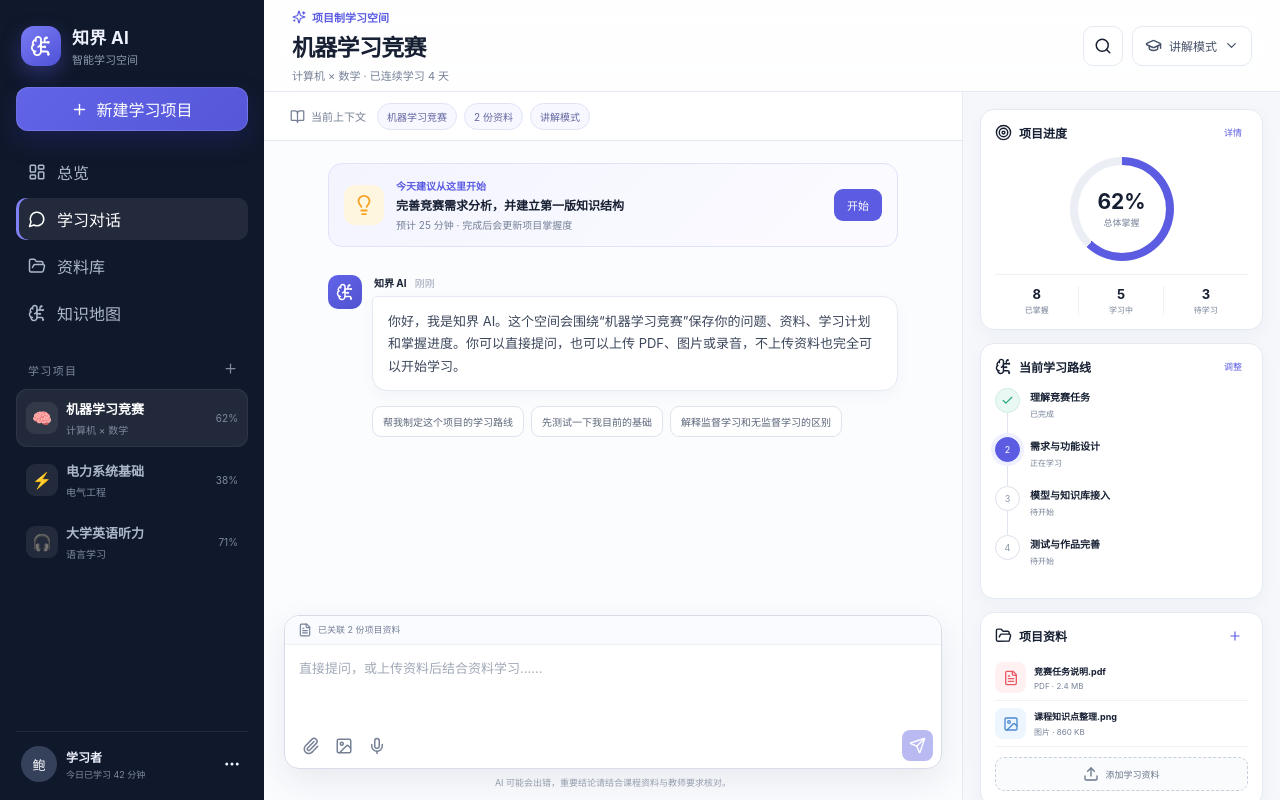
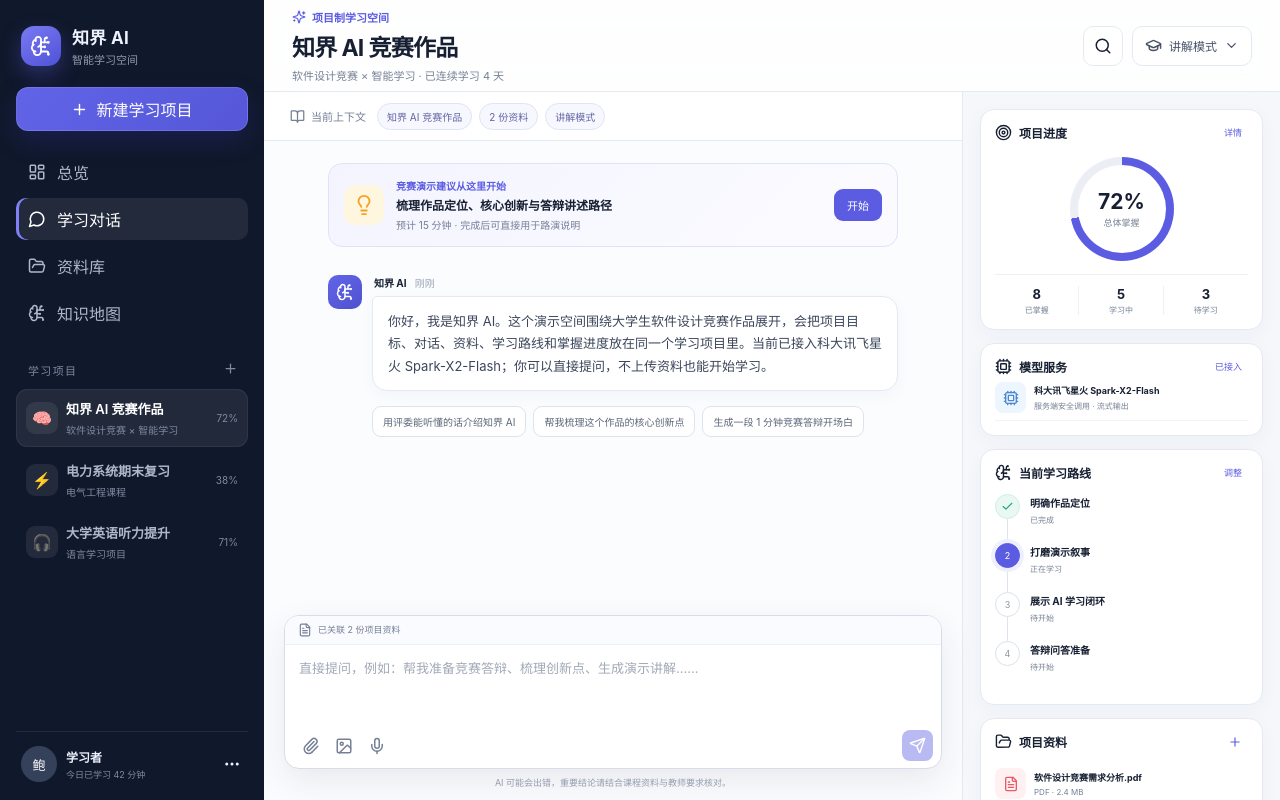
Before and after one commit to Liuys11/zhijie-ai, a Next.js app: page / in a window 1280 px wide. Built offline with nearby package versions, Linux system fonts and the light colour scheme.

Commit message:
Polish competition demo presentation

```diff
--- a/components/learning-workspace.tsx
+++ b/components/learning-workspace.tsx
@@ -15,8 +15,8 @@
   const [activeProjectId, setActiveProjectId] = useState("ml");
   const [messages, setMessages] = useState<Message[]>(initialMessages);
   const [resources, setResources] = useState<Resource[]>([
-    { id: "r1", name: "竞赛任务说明.pdf", type: "PDF", size: "2.4 MB" },
-    { id: "r2", name: "课程知识点整理.png", type: "图片", size: "860 KB" }
+    { id: "r1", name: "软件设计竞赛需求分析.pdf", type: "PDF", size: "2.4 MB" },
+    { id: "r2", name: "知界AI功能结构图.png", type: "图片", size: "860 KB" }
   ]);
   const [input, setInput] = useState("");
   const [mode, setMode] = useState(learningModes[0]);
@@ -166,7 +166,7 @@
       {
         id: crypto.randomUUID(),
         role: "assistant",
-        content: `“${name}”项目已经创建。你可以直接提出第一个问题，也可以补充学习目标、时间安排或已有资料，我会据此生成学习路线。`,
+        content: `“${name}”项目已经创建。你可以直接提出第一个问题，也可以补充学习目标、时间安排或已有资料，我会据此生成项目制学习路线。`,
         time: "刚刚"
       }
     ]);
@@ -181,7 +181,7 @@
       {
         id: crypto.randomUUID(),
         role: "assistant",
-        content: `已进入“${project?.name || "学习项目"}”。这个项目拥有独立的对话、资料和学习进度，不会与其他课程混在一起。`,
+        content: `已进入“${project?.name || "学习项目"}”。这个项目拥有独立的对话、资料和学习进度，不会与其他课程或竞赛主题混在一起。`,
         time: "刚刚"
       }
     ]);
--- a/components/learning-workspace/chat-panel.tsx
+++ b/components/learning-workspace/chat-panel.tsx
@@ -66,11 +66,11 @@
             <Lightbulb size={22} />
           </div>
           <div>
-            <span>今天建议从这里开始</span>
-            <strong>完善竞赛需求分析，并建立第一版知识结构</strong>
-            <p>预计 25 分钟 · 完成后会更新项目掌握度</p>
+            <span>竞赛演示建议从这里开始</span>
+            <strong>梳理作品定位、核心创新与答辩讲述路径</strong>
+            <p>预计 15 分钟 · 完成后可直接用于路演说明</p>
           </div>
-          <button onClick={() => onSendMessage("带我完成今天的学习任务")}>开始</button>
+          <button onClick={() => onSendMessage("帮我准备知界 AI 的竞赛演示讲解")}>开始</button>
         </div>
 
         {messages.map((message) => (
@@ -132,7 +132,7 @@
               onSendMessage();
             }
           }}
-          placeholder="直接提问，或上传资料后结合资料学习……"
+          placeholder="直接提问，例如：帮我准备竞赛答辩、梳理创新点、生成演示讲解……"
           rows={3}
         />
         <div className="composer-toolbar">
--- a/components/learning-workspace/data.ts
+++ b/components/learning-workspace/data.ts
@@ -1,9 +1,9 @@
 import type { Message, Project } from "./types";
 
 export const initialProjects: Project[] = [
-  { id: "ml", name: "机器学习竞赛", subject: "计算机 × 数学", emoji: "🧠", progress: 62 },
-  { id: "power", name: "电力系统基础", subject: "电气工程", emoji: "⚡", progress: 38 },
-  { id: "english", name: "大学英语听力", subject: "语言学习", emoji: "🎧", progress: 71 }
+  { id: "ml", name: "知界 AI 竞赛作品", subject: "软件设计竞赛 × 智能学习", emoji: "🧠", progress: 72 },
+  { id: "power", name: "电力系统期末复习", subject: "电气工程课程", emoji: "⚡", progress: 38 },
+  { id: "english", name: "大学英语听力提升", subject: "语言学习项目", emoji: "🎧", progress: 71 }
 ];
 
 export const initialMessages: Message[] = [
@@ -11,7 +11,7 @@
     id: "welcome",
     role: "assistant",
     content:
-      "你好，我是知界 AI。这个空间会围绕“机器学习竞赛”保存你的问题、资料、学习计划和掌握进度。你可以直接提问，也可以上传 PDF、图片或录音，不上传资料也完全可以开始学习。",
+      "你好，我是知界 AI。这个演示空间围绕大学生软件设计竞赛作品展开，会把项目目标、对话、资料、学习路线和掌握进度放在同一个学习项目里。当前已接入科大讯飞星火 Spark-X2-Flash；你可以直接提问，不上传资料也能开始学习。",
     time: "刚刚"
   }
 ];
@@ -19,7 +19,7 @@
 export const learningModes = ["讲解模式", "苏格拉底提问", "考前复习", "竞赛辅导"];
 
 export const suggestionPrompts = [
-  "帮我制定这个项目的学习路线",
-  "先测试一下我目前的基础",
-  "解释监督学习和无监督学习的区别"
+  "用评委能听懂的话介绍知界 AI",
+  "帮我梳理这个作品的核心创新点",
+  "生成一段 1 分钟竞赛答辩开场白"
 ];
--- a/components/learning-workspace/insight-panel.tsx
+++ b/components/learning-workspace/insight-panel.tsx
@@ -1,5 +1,5 @@
 import type { CSSProperties } from "react";
-import { BrainCircuit, Check, FileText, FolderOpen, Image as ImageIcon, Plus, Target, Upload } from "lucide-react";
+import { BrainCircuit, Check, Cpu, FileText, FolderOpen, Image as ImageIcon, Plus, Target, Upload } from "lucide-react";
 import type { FileInputRef, Project, Resource } from "./types";
 
 type ProgressStyle = CSSProperties & {
@@ -51,6 +51,24 @@
       <section className="insight-card">
         <div className="card-title">
           <span>
+            <Cpu size={17} /> 模型服务
+          </span>
+          <button>已接入</button>
+        </div>
+        <div className="resource-item">
+          <div className="resource-icon image">
+            <Cpu size={16} />
+          </div>
+          <div>
+            <strong>科大讯飞星火 Spark-X2-Flash</strong>
+            <span>服务端安全调用 · 流式输出</span>
+          </div>
+        </div>
+      </section>
+
+      <section className="insight-card">
+        <div className="card-title">
+          <span>
             <BrainCircuit size={17} /> 当前学习路线
           </span>
           <button>调整</button>
@@ -61,28 +79,28 @@
               <Check size={13} />
             </span>
             <div>
-              <strong>理解竞赛任务</strong>
+              <strong>明确作品定位</strong>
               <small>已完成</small>
             </div>
           </div>
           <div className="roadmap-item current">
             <span>2</span>
             <div>
-              <strong>需求与功能设计</strong>
+              <strong>打磨演示叙事</strong>
               <small>正在学习</small>
             </div>
           </div>
           <div className="roadmap-item">
             <span>3</span>
             <div>
-              <strong>模型与知识库接入</strong>
+              <strong>展示 AI 学习闭环</strong>
               <small>待开始</small>
             </div>
           </div>
           <div className="roadmap-item">
             <span>4</span>
             <div>
-              <strong>测试与作品完善</strong>
+              <strong>答辩问答准备</strong>
               <small>待开始</small>
             </div>
           </div>
```
